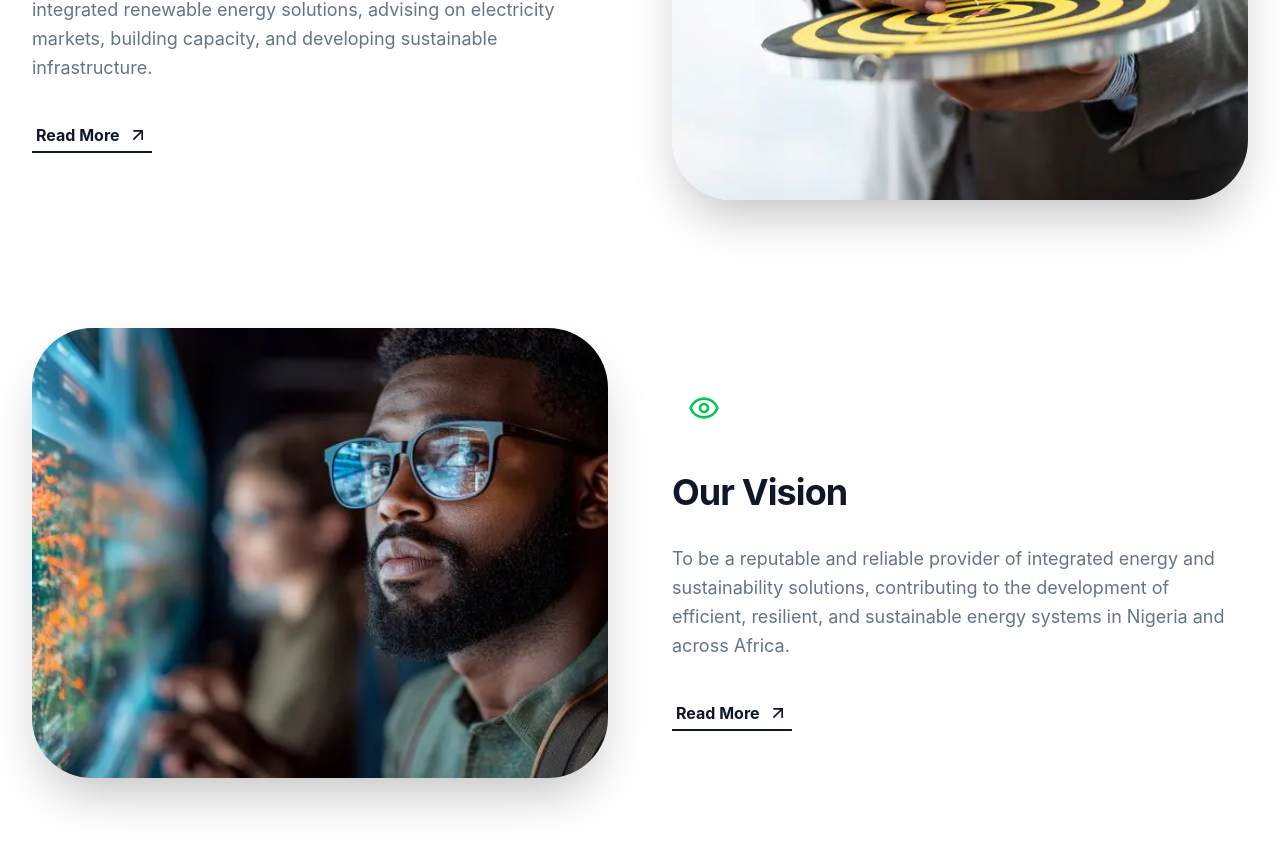
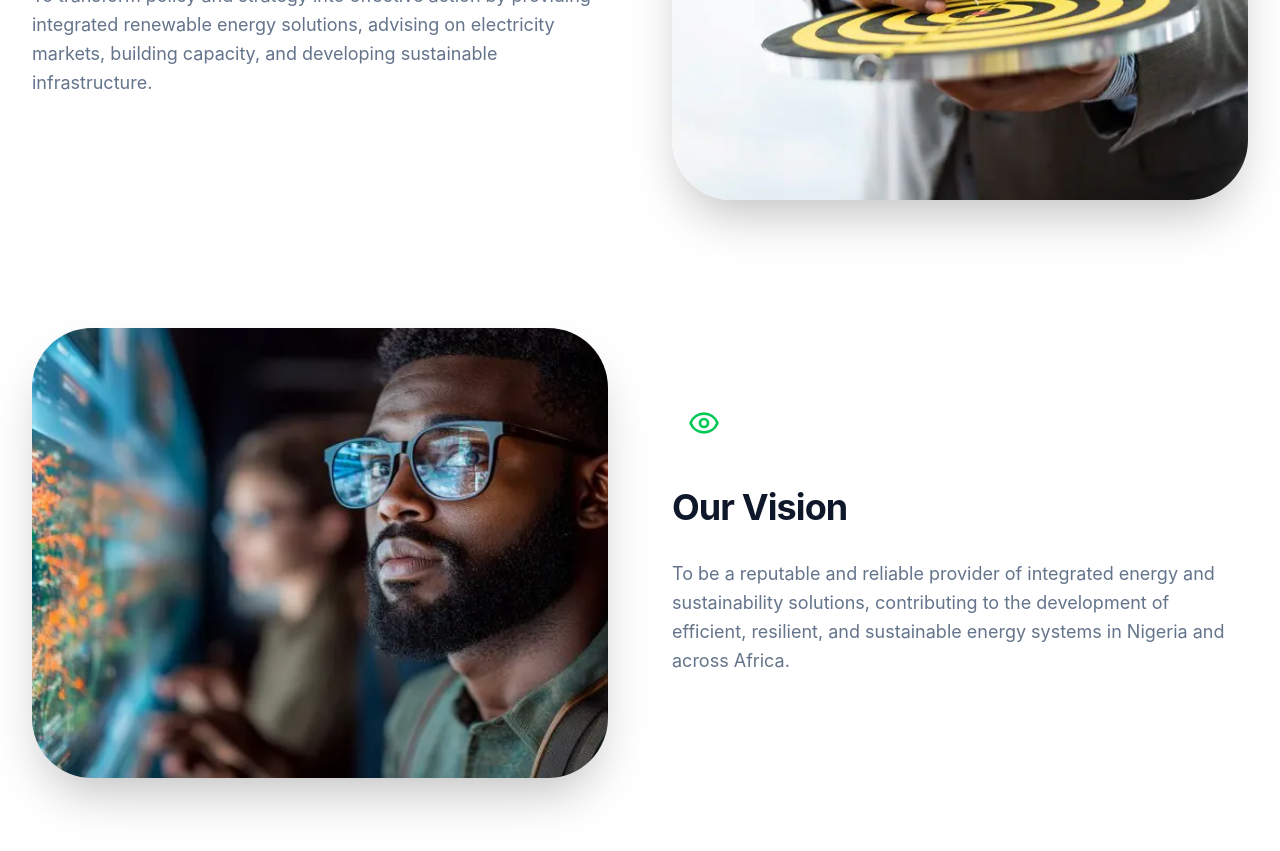
Before and after one commit to Mheek-frosh/premplus, a React (Vite) app: page /about in a window 1280 px wide. Shown: the part 2360-3211 px from the top of the page. Built offline with nearby package versions, Linux system fonts and the light colour scheme.

Commit message:
updated read more button  in about us

```diff
--- a/src/pages/AboutPage.jsx
+++ b/src/pages/AboutPage.jsx
@@ -1,7 +1,7 @@
 import React, { useState } from 'react';
 import { motion, AnimatePresence } from 'framer-motion';
 import { Link } from 'react-router-dom';
-import { Target, Eye, ArrowUpRight, Play, X, ChevronRight, Leaf, Lightbulb, Shield, Users, Award, UserPlus, Heart } from 'lucide-react';
+import { Target, Eye, Play, X, ChevronRight, Leaf, Lightbulb, Shield, Users, Award, UserPlus, Heart } from 'lucide-react';
 import officeImg from '../assets/office.webp';
 import aboutusImg from '../assets/aboutus.webp';
 import n1Img from '../assets/n1.webp';
@@ -164,9 +164,6 @@ const AboutPage = () => {
                             <p className="text-app-muted text-lg leading-relaxed mb-10">
                                 To transform policy and strategy into effective action by providing integrated renewable energy solutions, advising on electricity markets, building capacity, and developing sustainable infrastructure.
                             </p>
-                            <button className="flex items-center gap-2 group font-bold text-brand-dark border-b-2 border-brand-yellow pb-1 px-1 hover:border-brand-green transition-all">
-                                Read More <ArrowUpRight size={20} className="group-hover:translate-x-1 group-hover:-translate-y-1 transition-transform" />
-                            </button>
                         </motion.div>
                         <motion.div initial={{ opacity: 0, x: 50 }} whileInView={{ opacity: 1, x: 0 }} className="h-[450px] rounded-[60px] overflow-hidden shadow-2xl">
                             <img src={missionImg} className="w-full h-full object-cover" />
@@ -186,9 +183,6 @@ const AboutPage = () => {
                             <p className="text-app-muted text-lg leading-relaxed mb-10">
                                 To be a reputable and reliable provider of integrated energy and sustainability solutions, contributing to the development of efficient, resilient, and sustainable energy systems in Nigeria and across Africa.
                             </p>
-                            <button className="flex items-center gap-2 group font-bold text-brand-dark border-b-2 border-brand-green pb-1 px-1 hover:border-brand-yellow transition-all">
-                                Read More <ArrowUpRight size={20} className="group-hover:translate-x-1 group-hover:-translate-y-1 transition-transform" />
-                            </button>
                         </motion.div>
                     </div>
                 </div>
```
